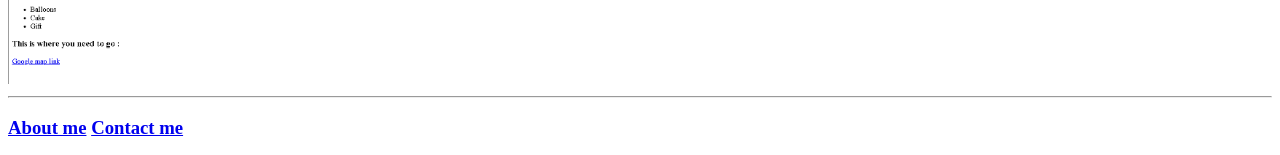
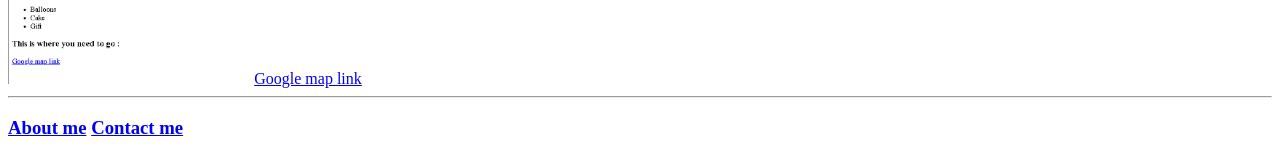
Before and after one commit to Shubhi123550/my-portfolio, a plain HTML site: page index.html in a window 1280 px wide. Shown: the part 782-937 px from the top of the page. Drawn offline with Linux system fonts and the light colour scheme.

Commit message:
Add files via upload

```diff
--- a/index.html
+++ b/index.html
@@ -33,7 +33,7 @@ https://developer.mozilla.org/en-US/docs/Web/HTML/Element/img#attr-height -->
         <a href="./public/birthday-invite.html">Birthday Invite Project</a>
     </h2>
     <img src="./assets/images/birthday project.png" height="300" alt="birthday project preview" />
-
+    <a href="https://www.google.com/maps/@35.7040744,139.5577317,3a,75y,289.6h,87.01t,0.72r/data=!3m6!1e1!3m4!1sgT28ssf0BB2LxZ63JNcL1w!2e0!7i13312!8i6656">Google map link</a>
     <hr />
     <h3>
      <a href="./public/about.html">About me</a>
```
